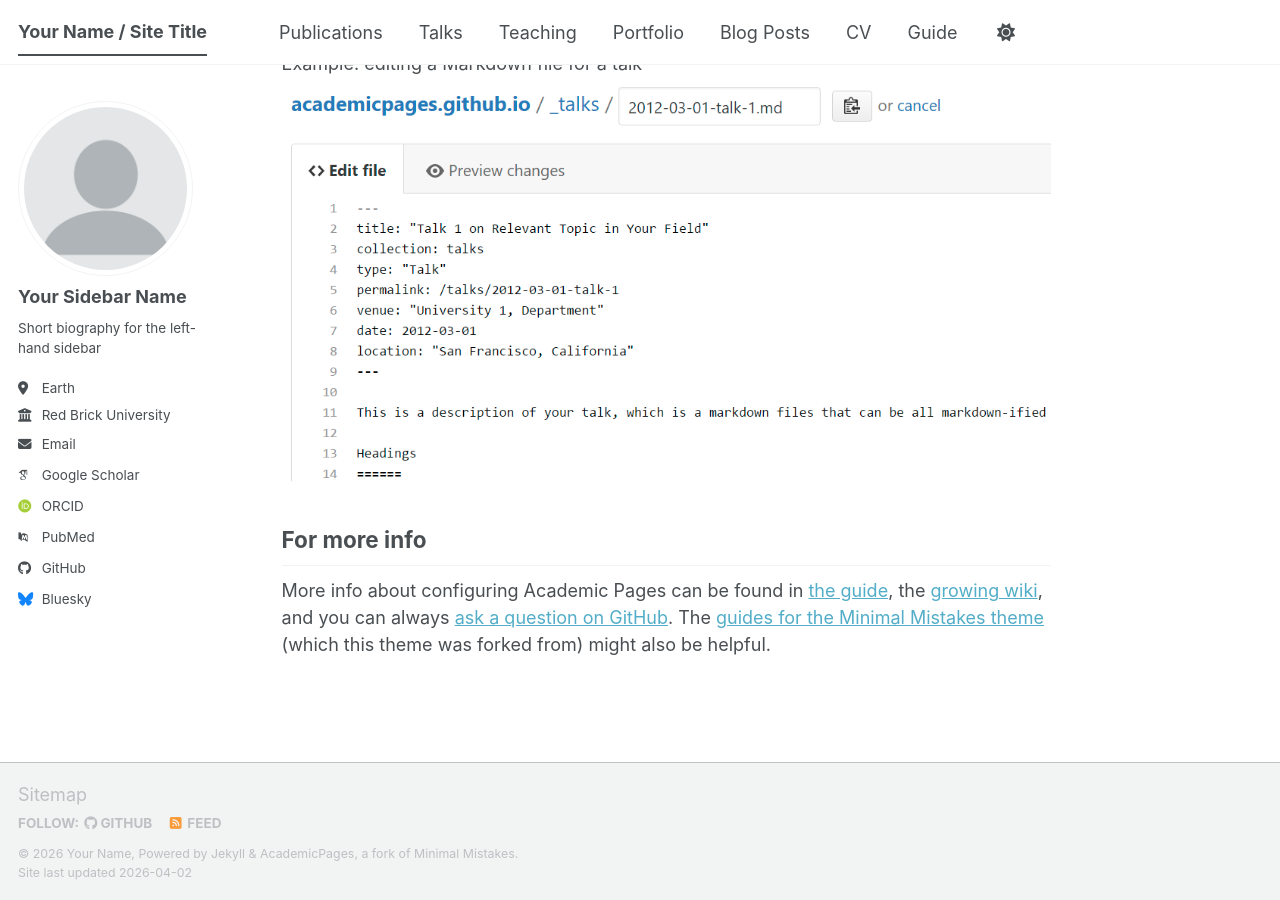
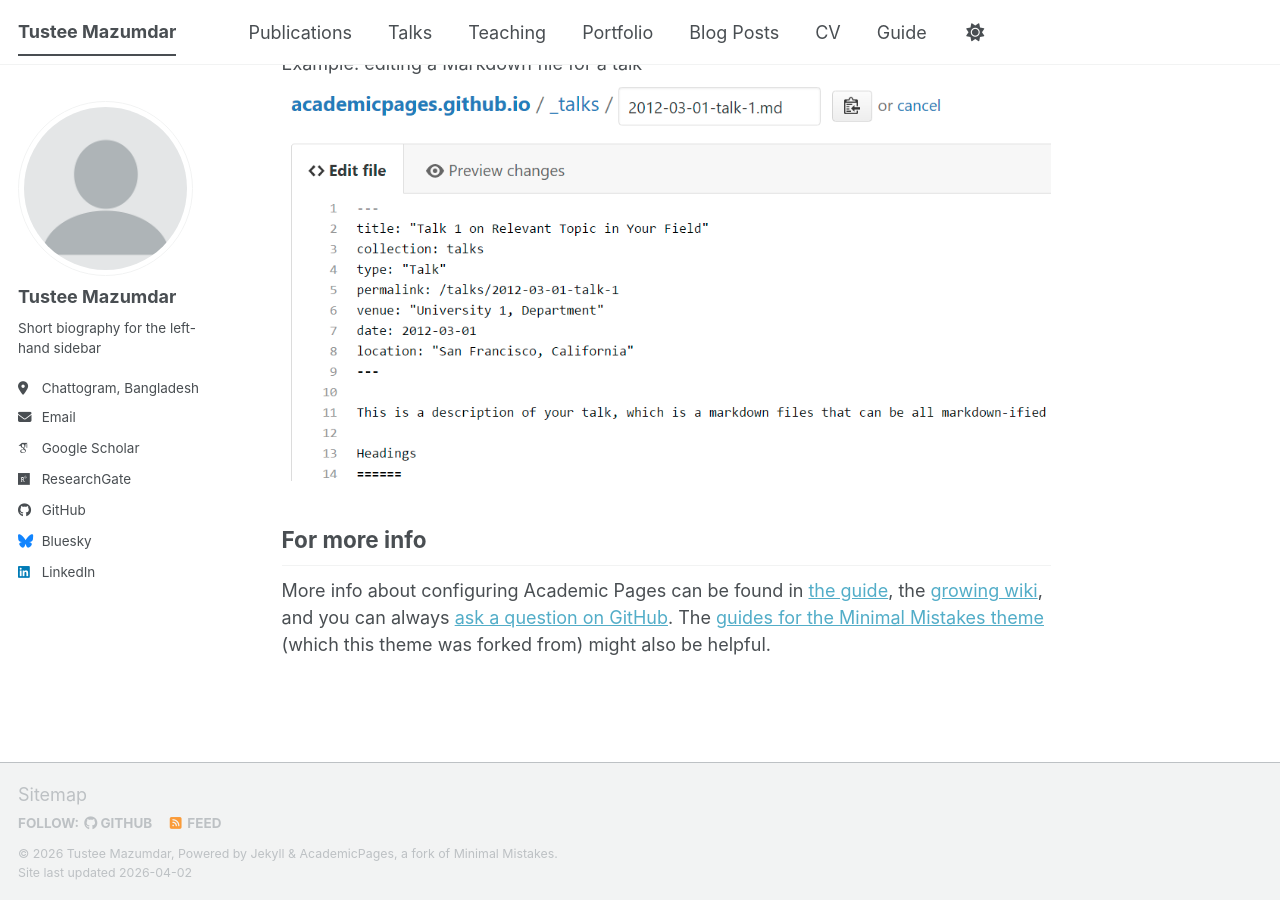
Before and after one commit to TusteeMazumdar/TusteeMazumdar.github.io, a Jekyll site: the page built from _pages/about.md, in a window 1280 px wide and 900 px high, scrolled down 2720 px. Built offline with Jekyll 4.4.1, drawn with Linux system fonts in a browser that asks for light colours; some web fonts are replaced; a script bundle is joined from its source files by our own code; library files that are not in the unit come from our copies.

Commit message:
Update _config.yml

```diff
--- a/_config.yml
+++ b/_config.yml
@@ -9,14 +9,14 @@
 # Basic Site Settings
 locale                   : "en-US"
 site_theme               : "default" # The available themes options are "default", "air", "sunrise", "mint", "dirt" and "contrast"
-title                    : "Your Name / Site Title"
+title                    : "Tustee Mazumdar "
 title_separator          : "-"
-name                     : &name "Your Name"
+name                     : &name "Tustee Mazumdar"
 description              : &description "Your Name's academic portfolio"   # Update this with a general description of your site, this is the default if not overridden by a page
-url                      : https://academicpages.github.io # The base hostname & protocol for your site e.g. "https://[your GitHub username].github.io",
+url                      : https://TusteeMazumdar.github.io # The base hostname & protocol for your site e.g. "https://[your GitHub username].github.io",
                                                            # or if you already have some other page hosted on Github then use "https://[your GitHub username].github.io/[Your Repo Name]"
 baseurl                  : "" # the subpath of your site, e.g. "/blog"
-repository               : "academicpages/academicpages.github.io"
+repository               : "TusteeMazumdar/TusteeMazumdar.github.io"
 
 # Site Author - The following control what appear as part of the author content on the side bar.
 #               If a field is blank the icon and link will not appear, otherwise it will be shown.
@@ -24,36 +24,23 @@ repository               : "academicpages/academicpages.github.io"
 author:
   # Biographic information
   avatar           : "profile.png"
-  name             : "Your Sidebar Name"
+  name             : "Tustee Mazumdar"
   pronouns         : # example: "she/her"
   bio              : "Short biography for the left-hand sidebar"
-  location         : "Earth"
-  employer         : "Red Brick University"
+  location         : "Chattogram, Bangladesh"
   uri              : # URL
-  email            : "none@example.org"
+  email            : "tusteemazumdarcontact@gmail.com"
 
   # Academic websites
-  academia         : # URL
-  arxiv            : # URL - Update with the correct link to your profile
-  googlescholar    : "https://scholar.google.com/citations?user=PS_CX0AAAAAJ"
-  inspire-hep      : # URL
-  impactstory      : # URL
-  orcid            : "https://orcid.org/yourorcidurl"
-  semantic         : # URL
-  ssrn             : # URL
-  pubmed           : "https://www.ncbi.nlm.nih.gov/pubmed/?term=john+snow"
-  researchgate     : # URL
-  scopus           : # URL
-  zotero           : # URL
+
+  googlescholar    : "https://scholar.google.com/citations?user=h9GbRAoAAAAJ&hl=en"
+  researchgate     : "https://www.researchgate.net/profile/Tustee-Mazumdar?ev=hdr_xprf&_sg=inxD3OkhqpsVe5hbyrtRcnnzKtyhklDyD64JCi1XLUH0bSnpyQPHefiK-z31NrxKFjjU-4NuoIswiGfuEojmppWo&_tp=eyJjb250ZXh0Ijp7ImZpcnN0UGFnZSI6ImhvbWUiLCJwYWdlIjoiaG9tZSIsInBvc2l0aW9uIjoiZ2xvYmFsSGVhZGVyIn19"
+
 
 
   # Repositories and software development
-  bitbucket        : # Username - Update with your username on the site
-  codepen          : # Username
-  dribbble         : # Username
-  github           : "academicpages"
-  kaggle           : # Username
-  stackoverflow    : # User number or user number and name (i.e., use "1" or "1/jeff-atwood")
+
+  github           : "https://github.com/TusteeMazumdar"
 
   # Social media
   artstation       : # Username
@@ -66,7 +53,7 @@ author:
   keybase          : # Username
   instagram        : # Username
   lastfm           : # Username
-  linkedin         : # Username
+  linkedin         : "https://www.linkedin.com/in/tustee-mazumdar-740a58219/"
   mastodon         : # URL
   medium           : # URL
   pinterest        : # Username
```
